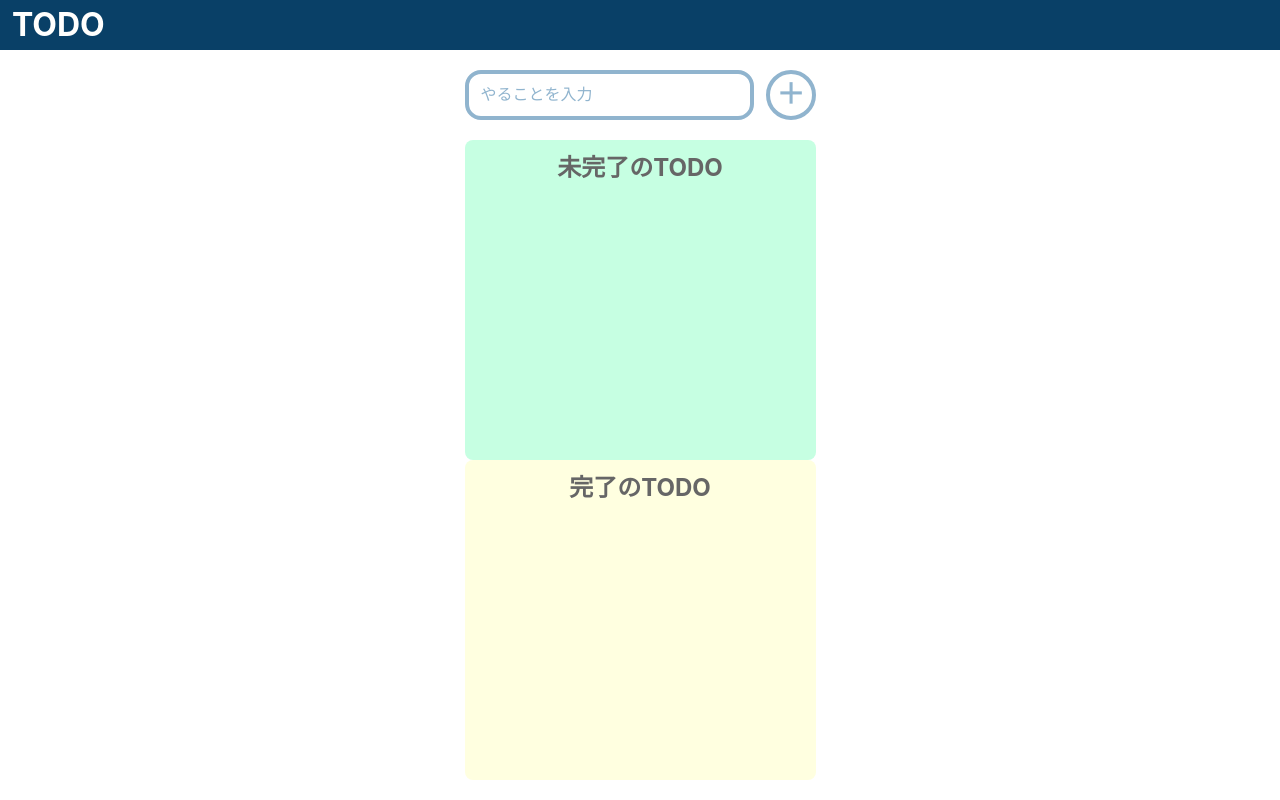
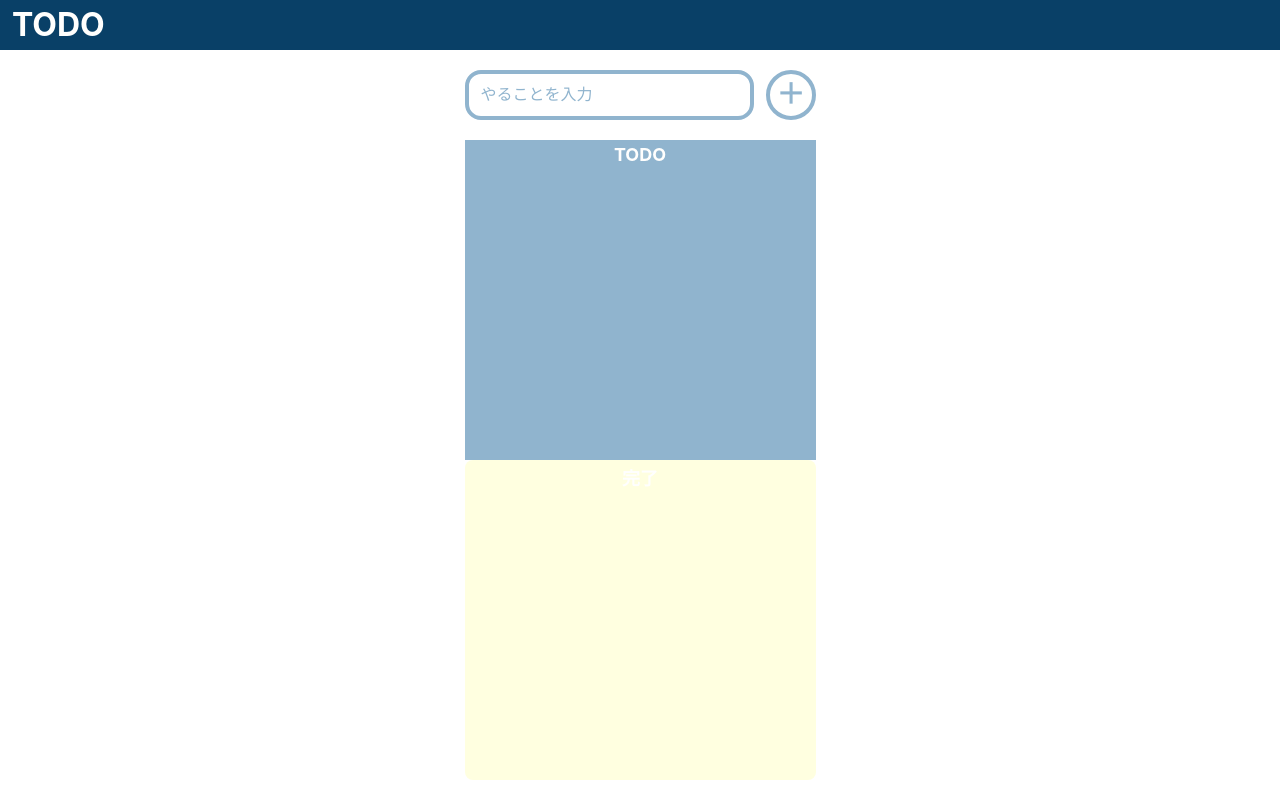
Before and after one commit to SatoTaisei/todo-app, a Next.js app: page / in a window 1280 px wide. Built offline with nearby package versions, Linux system fonts and the light colour scheme.

Commit message:
💄 UI改善道半ば

```diff
--- a/src/components/CompleteTodos.jsx
+++ b/src/components/CompleteTodos.jsx
@@ -6,7 +6,7 @@ export const CompleteTodos = (props) => {
 
   return (
     <div className={styles.complete_area}>
-      <p className={styles.title}>完了のTODO</p>
+      <p className={styles.title}>完了</p>
       {todos.map((todo, index) => {
         return (
           <ul key={todo} className={styles.list_row}>
@@ -15,7 +15,7 @@ export const CompleteTodos = (props) => {
               className={styles.compDleteButton}
               onClick={() => onClickBack(index)}
             >
-              戻す
+              戻
             </button>
           </ul>
         );
--- a/src/components/IncompleteTodos.jsx
+++ b/src/components/IncompleteTodos.jsx
@@ -6,7 +6,7 @@ export const IncompleteTodos = (props) => {
 
   return (
     <div className={styles.imcomplete_area}>
-      <p className={styles.title}>未完了のTODO</p>
+      <p className={styles.title}>TODO</p>
       {todos.map((todo, index) => {
         return (
           <ul key={todo} className={styles.list_row}>
@@ -15,14 +15,14 @@ export const IncompleteTodos = (props) => {
               className={styles.compDleteButton}
               onClick={() => onClickComplete(index)}
             >
-              完了
+              完
             </button>
 
             <button
               className={styles.compDleteButton}
               onClick={() => onClickDelete(index)}
             >
-              削除
+              削
             </button>
           </ul>
         );
--- a/src/styles/Home.module.css
+++ b/src/styles/Home.module.css
@@ -78,10 +78,11 @@
 
 .compDleteButton {
   /* color: #333; */
+  width: 28px;
+  height: 28px;
+  border-radius: 50%;
   font-size: medium;
-  border-radius: 16px;
   border: none;
-  padding: 1%;
   margin-left: 8px;
 }
 
@@ -90,13 +91,10 @@
 }
 
 .imcomplete_area {
-  background-color: #c6ffe2;
+  background-color: #90b4ce;
   width: 100%;
   min-height: 200px;
   height: 40vh;
-  padding: 8px;
-  /* margin: 8px 0; */
-  border-radius: 8px;
 }
 
 .complete_area {
@@ -104,21 +102,31 @@
   width: 100%;
   min-height: 200px;
   height: 40vh;
-  padding: 8px;
-  /* margin: 8px 0; */
   border-radius: 8px;
 }
 
 .title {
+  font-size: large;
+  font-weight: bold;
+  color: #fffffe;
   text-align: center;
-  margin-top: 0;
-  font-size: x-large;
-  font-weight: bold;
-  color: #666;
+  margin: 4px 0;
 }
 
 .list_row {
+  width: auto;
+  height: 40px;
+  font-size: 20px;
+  line-height: 40px;
+  color: #fffffe;
+  display: block;
+  background-color: #094067;
+  border-radius: 20px;
   display: flex;
   align-items: center;
-  padding-bottom: 4px;
+  margin: 0 8px;
 }
+
+.list_row:not(:last-child) {
+  margin-bottom: 8px;
+}
```
